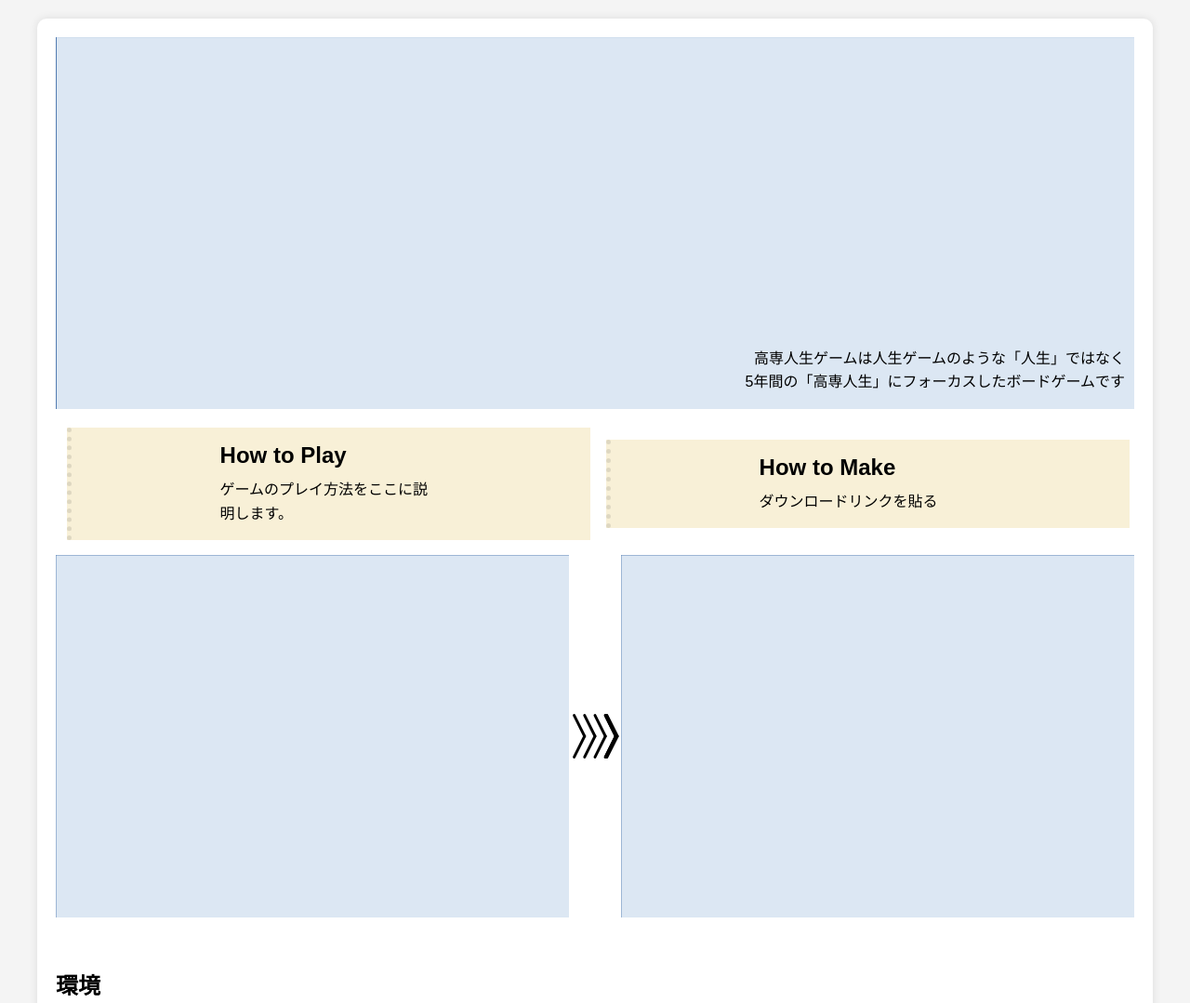
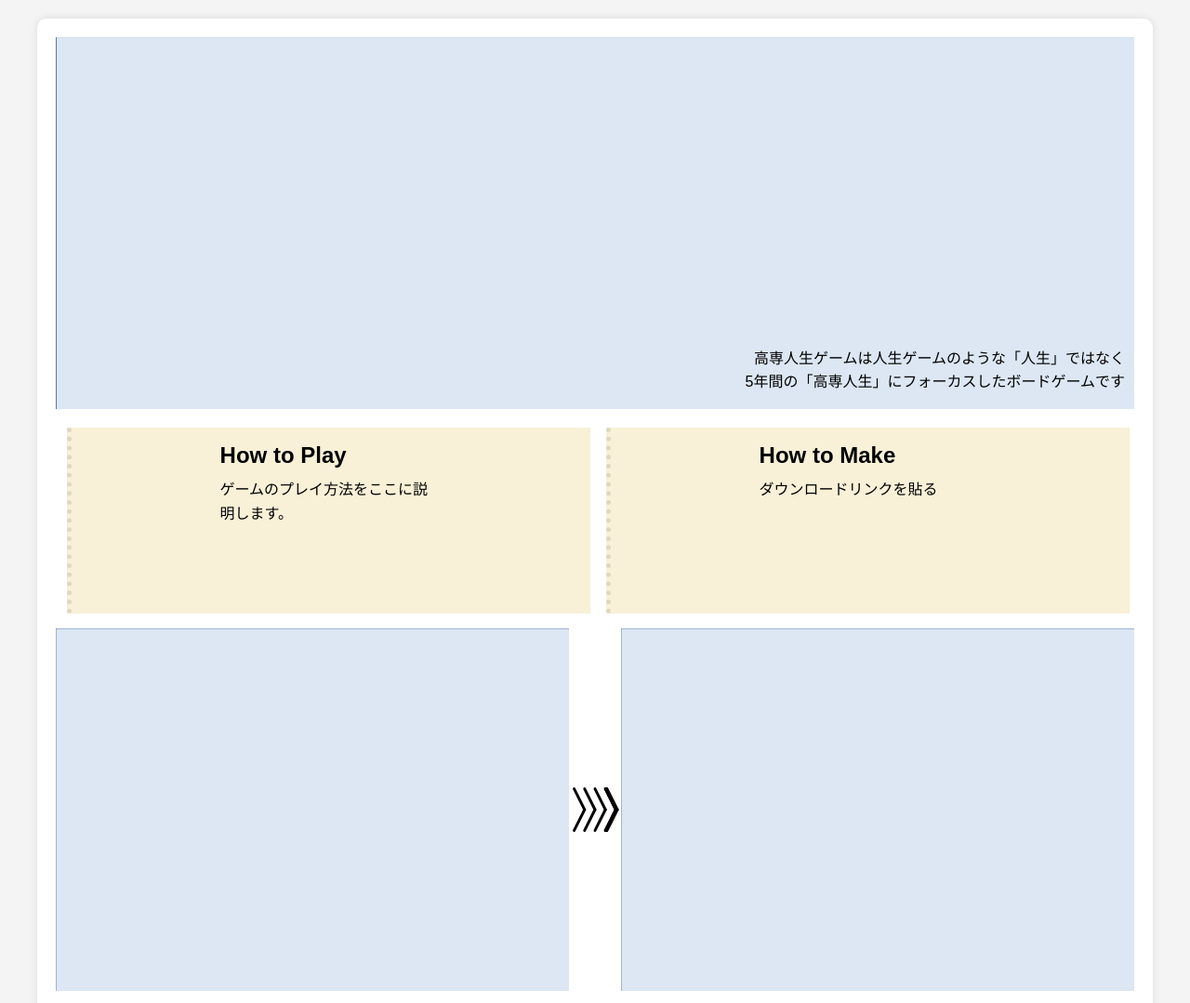
Before and after one commit to NanyaTK/253_Co13, a plain HTML site: page index.html in a window 1280 px wide. Shown: the top 1079 px of the page at 93% size. Drawn offline with Linux system fonts and the light colour scheme.

Commit message:
refactor

```diff
--- a/main.css
+++ b/main.css
@@ -65,7 +65,7 @@ p {
 .how-to-play {
     width: 50%;
     height: auto;
-    min-height: 50px;
+    min-height: 200px;
     background: #f8f0d7;
     border-left: 5px dotted rgba(0, 0, 0, .1);
     box-shadow: 0 0 0 5 #f8f0d7;
@@ -77,7 +77,7 @@ p {
 .download {
     width: 50%;
     height: auto;
-    min-height: 50px;
+    min-height: 200px;
     background: #f8f0d7;
     border-left: 5px dotted rgba(0, 0, 0, .1);
     box-shadow: 0 0 0 5 #f8f0d7;
```
